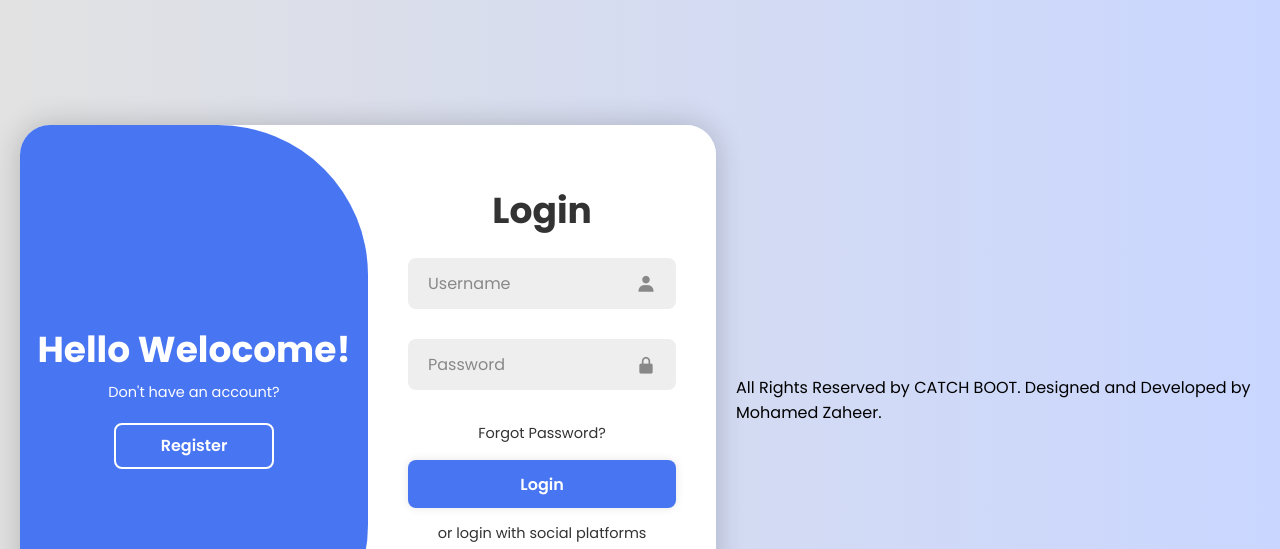
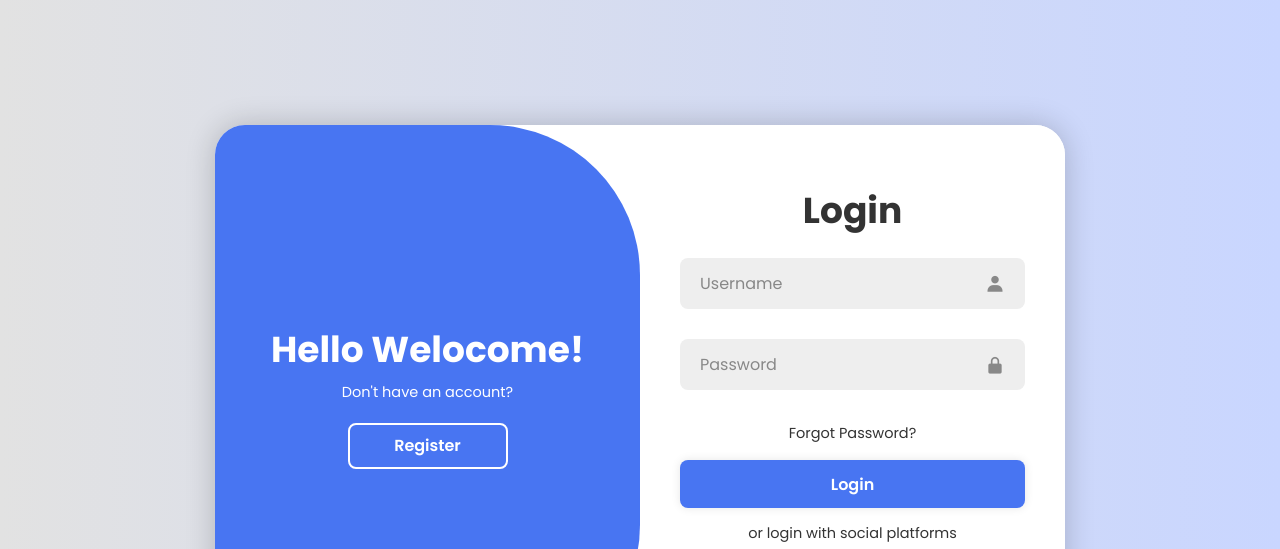
Before and after one commit to Zaheer2003/Login, a plain HTML site: page index.html in a window 1280 px wide. Shown: the top 549 px of the page. Drawn offline with nearby package versions, Linux system fonts and the light colour scheme.

Commit message:
Update index.html

```diff
--- a/index.html
+++ b/index.html
@@ -97,10 +97,6 @@
             </div>
 
     </div>
- <footer class="footer text-center text-muted">
-                All Rights Reserved by CATCH BOOT. Designed and Developed by <a
-                    <href="https://zaheer2003.github.io/ZaheerPortfolio/">Mohamed Zaheer</a>.
-            </footer>
 
     <script src="Script.js"></script>
 </body>
```
